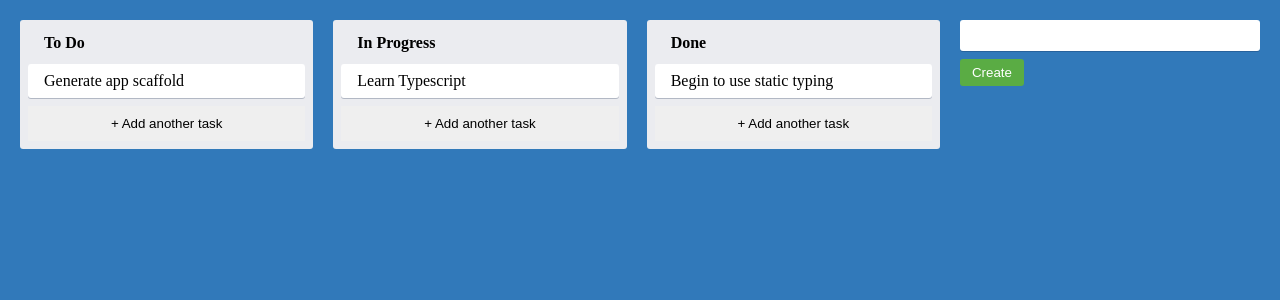
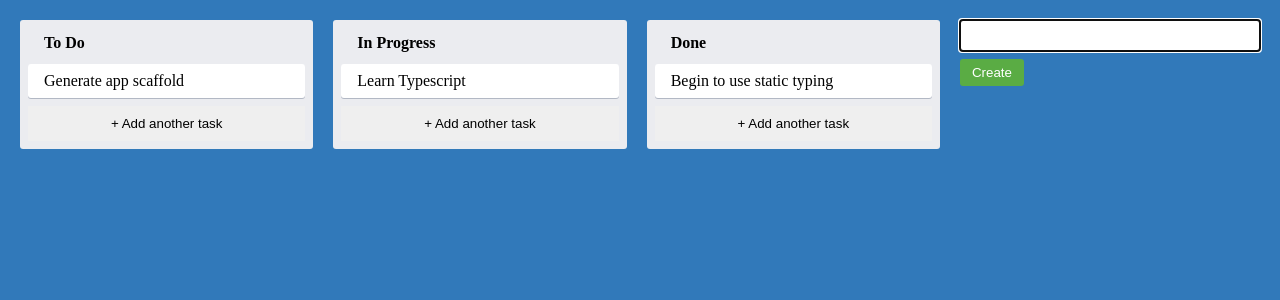
Before and after one commit to andreikurnosov/react-trello, a React (Create React App) app: page / in a window 1280 px wide. Both pictures are taken after a click on the button "+ Add another list". Shown: the top 300 px of the page. Built offline with nearby package versions, Linux system fonts and the light colour scheme.

Commit message:
created custom hook for focusing on input

```diff
--- a/src/NewItemForm.tsx
+++ b/src/NewItemForm.tsx
@@ -1,5 +1,6 @@
 import React, { useState } from 'react'
 import { NewItemFormContainer, NewItemButton, NewItemInput } from './styles'
+import { useFocus } from './utils/useFocus'
 
 interface NewItemFormProps {
   onAdd(text: string): void
@@ -8,10 +9,15 @@ interface NewItemFormProps {
 export const NewItemForm = (props: NewItemFormProps) => {
   const [text, setText] = useState('')
   const { onAdd } = props
+  const inputRef = useFocus()
 
   return (
     <NewItemFormContainer>
-      <NewItemInput value={text} onChange={(e) => setText(e.target.value)} />
+      <NewItemInput
+        ref={inputRef}
+        value={text}
+        onChange={(e) => setText(e.target.value)}
+      />
       <NewItemButton onClick={() => onAdd(text)}>Create</NewItemButton>
     </NewItemFormContainer>
   )
--- /dev/null
+++ b/src/utils/useFocus.ts
@@ -0,0 +1,11 @@
+import { useRef, useEffect } from 'react'
+
+export const useFocus = () => {
+  const ref = useRef<HTMLInputElement>(null)
+
+  useEffect(() => {
+    ref.current?.focus()
+  }, [])
+
+  return ref
+}
```
